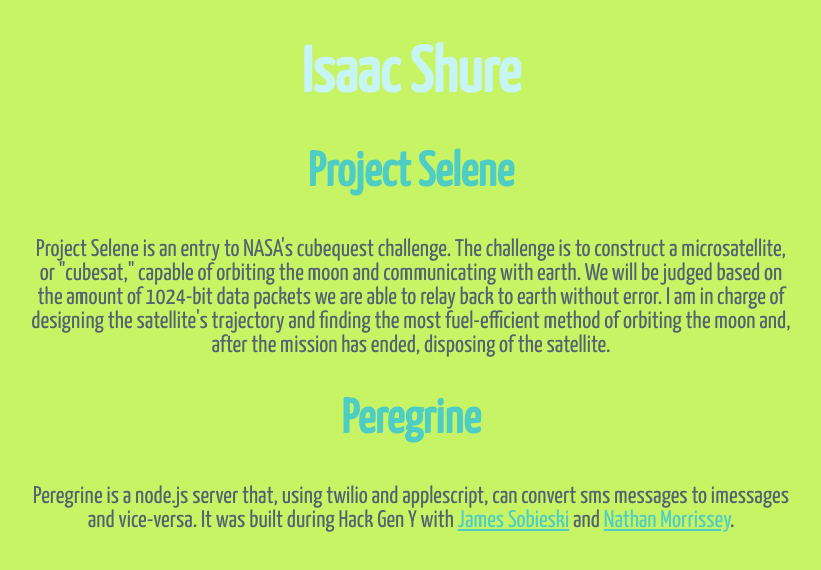
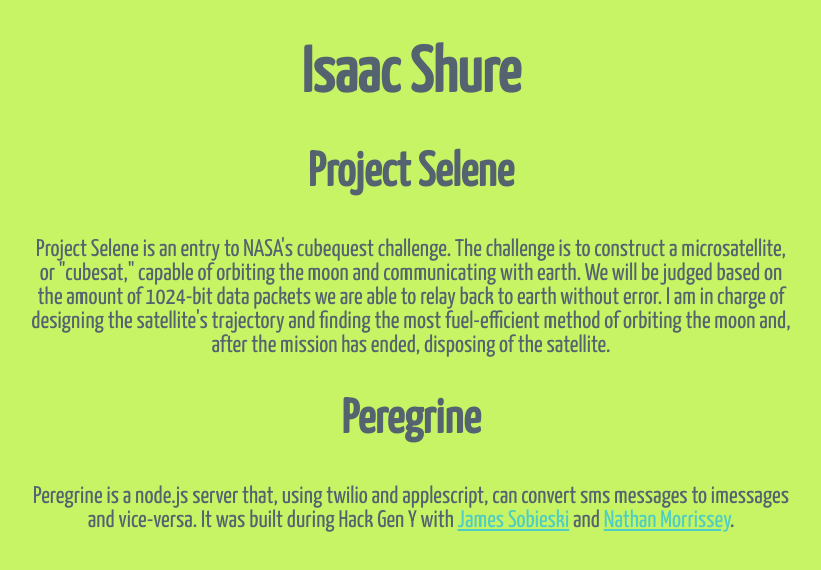
Before and after one commit to Nodrokov/nodrokov.github.io, a plain HTML site: page projects.html in a window 1280 px wide. In both pictures the pointer is over the link "Isaac Shure". Shown: the whole page, without its empty margins (229-1050 px from the left). Drawn offline with Linux system fonts and the light colour scheme.

Commit message:
please work

```diff
--- a/style.css
+++ b/style.css
@@ -23,9 +23,15 @@ a:link
 {color: #4ECDC4;}
 a:hover
 {color: #C7F4F4;}
-h1 a{
+h1 a:link{
 text-decoration:none;
 color: #556270;}
-h2 a{
+h2 a:link{
 text-decoration:none;
 color: #556270;}
+h1 a:hover{
+text-decoration:none;
+color: #556270;}
+h2 a:hover{
+text-decoration:none;
+color: #556270;}
```
